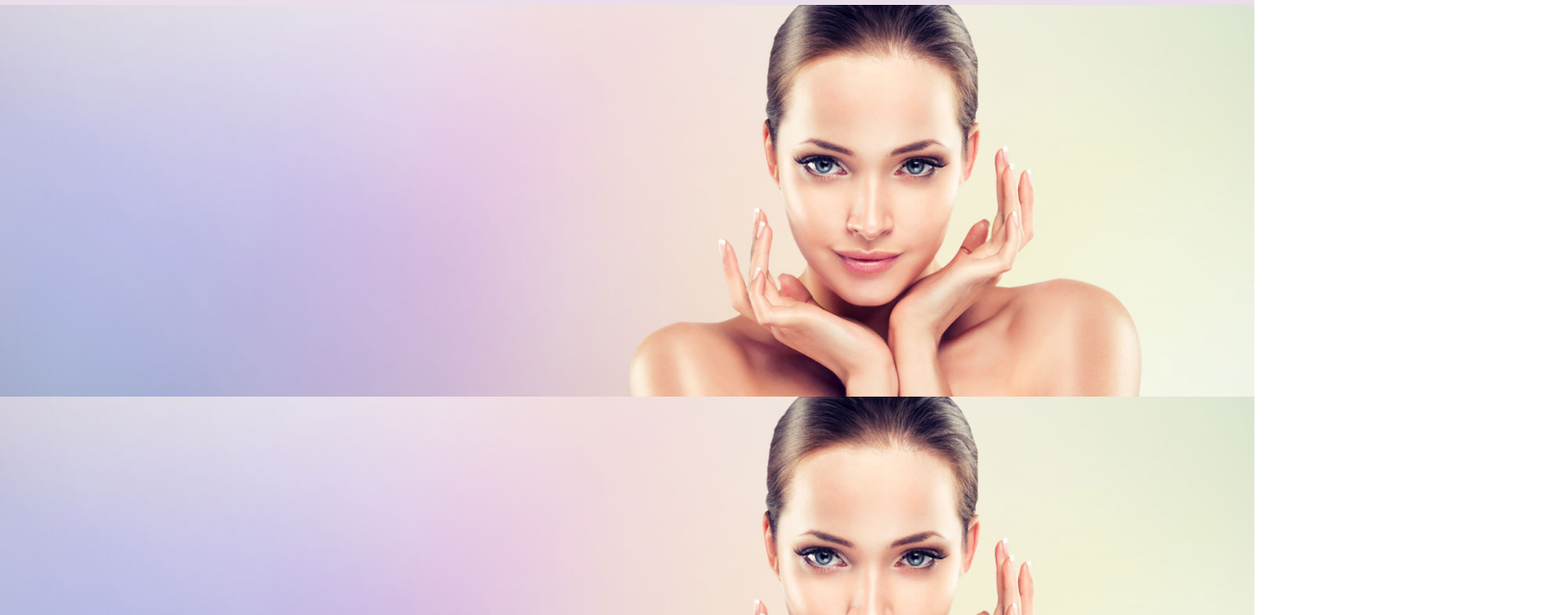
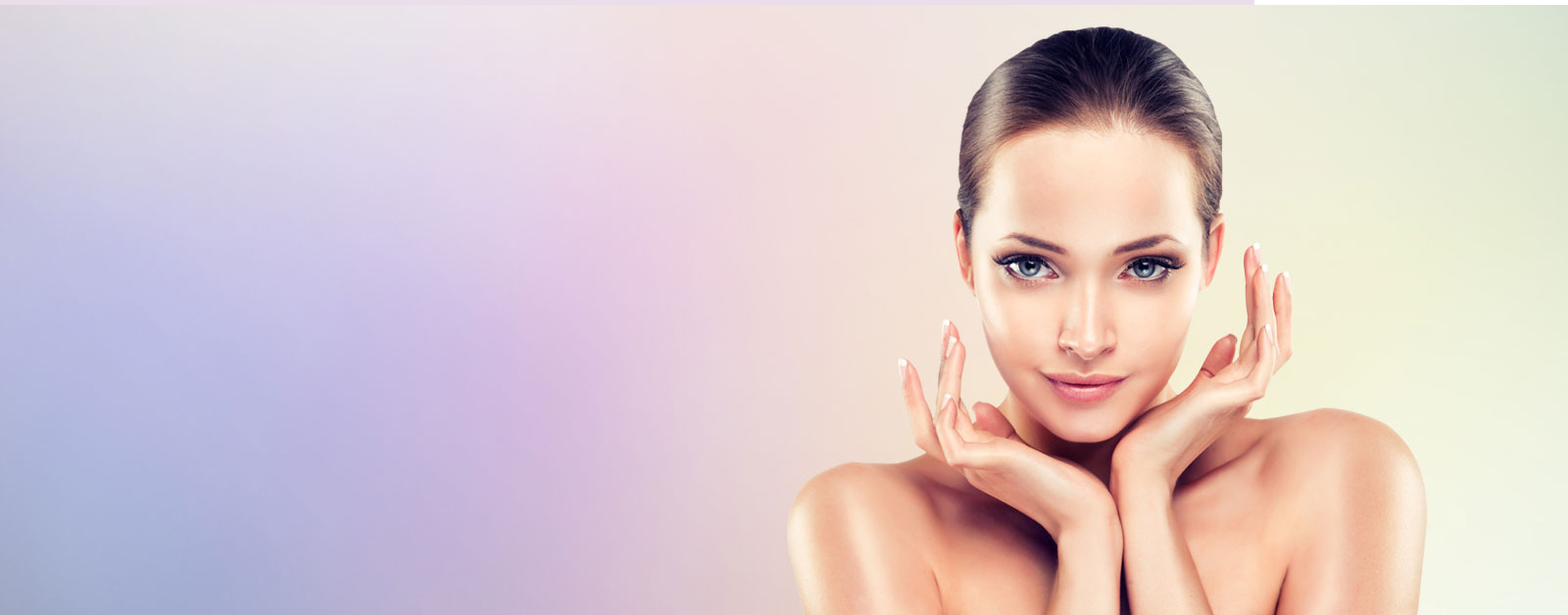
Before and after one commit to romigentile/skinpassion_web, a plain HTML site: page vistas/equipo.html in a window 1280 px wide. Shown: the part 128-756 px from the top of the page at 98% size, 1600 px wide, since content can reach past the window. Drawn offline with Linux system fonts and the light colour scheme.

Commit message:
Se resuelven paddings del carrusel

```diff
--- a/css/estilos.css
+++ b/css/estilos.css
@@ -43,15 +43,10 @@
 }
 
 .div{
-    width: auto;
-    height: 400px;
+    padding: 0%;
 }
 
-.div__img{
-    width: 100%;
-    height: 100%;
-    object-fit: cover;
-}
+
 
 .footer{
     background-color: #dbc7db96;
```
Also changed, not shown: index.html (+1 -1 lines).
